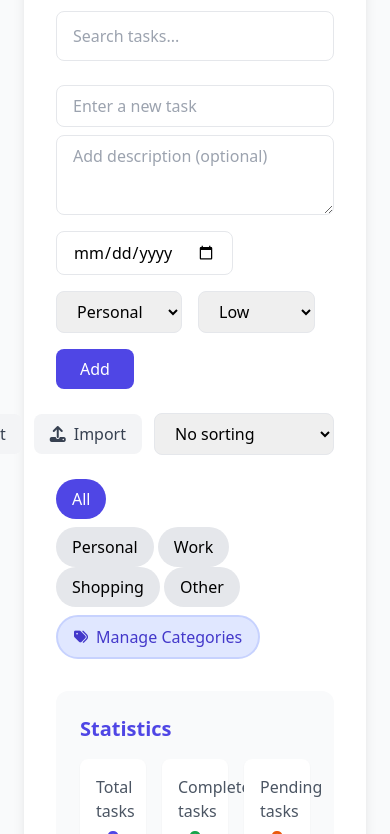
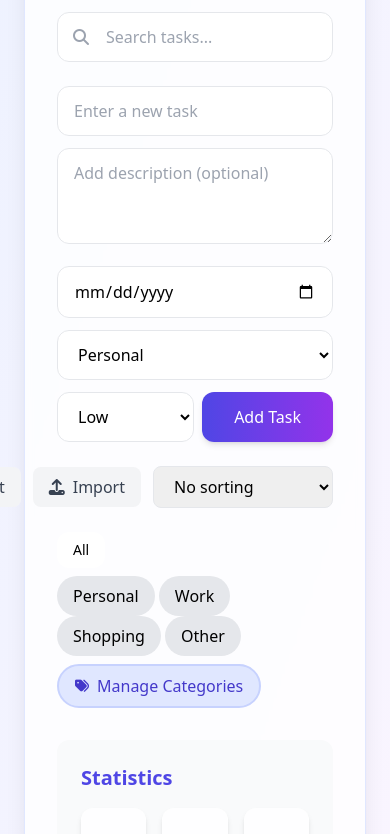
Before and after one commit to PawiX25/Taskara, a plain HTML site: page index.html in a window 390 px wide. Shown: the part 117-951 px from the top of the page. Drawn offline with nearby package versions, Linux system fonts and the light colour scheme.

Commit message:
Enhance UI with custom scrollbar, improved input styles, and responsive layout adjustments

```diff
--- a/index.html
+++ b/index.html
@@ -6,43 +6,65 @@
     <title>Taskara</title>
     <script src="https://cdn.tailwindcss.com"></script>
     <link rel="stylesheet" href="https://cdnjs.cloudflare.com/ajax/libs/font-awesome/6.5.1/css/all.min.css">
+    <style>
+        ::-webkit-scrollbar {
+            width: 8px;
+        }
+        ::-webkit-scrollbar-track {
+            background: #f1f1f1;
+        }
+        ::-webkit-scrollbar-thumb {
+            background: #c7d2fe;
+            border-radius: 4px;
+        }
+        ::-webkit-scrollbar-thumb:hover {
+            background: #818cf8;
+        }
+    </style>
 </head>
-<body class="bg-gray-50 min-h-screen">
-    <div class="max-w-3xl mx-auto p-6">
-        <div class="bg-white rounded-2xl shadow-lg p-8">
-            <h1 class="text-4xl font-bold text-center text-indigo-600 mb-8">Taskara</h1>
+<body class="bg-gradient-to-br from-indigo-50 to-purple-50 min-h-screen">
+    <div class="max-w-4xl mx-auto p-6">
+        <div class="bg-white/80 backdrop-blur-sm rounded-2xl shadow-xl p-8 border border-indigo-100">
+            <h1 class="text-4xl font-bold text-center bg-gradient-to-r from-indigo-600 to-purple-600 bg-clip-text text-transparent mb-8">Taskara</h1>
 
             <div class="mb-6">
+                <div class="relative">
+                    <i class="fas fa-search absolute left-4 top-1/2 transform -translate-y-1/2 text-gray-400"></i>
                     <input type="text" id="searchInput" placeholder="Search tasks..."
-                    class="w-full px-4 py-3 rounded-lg border border-gray-200 focus:ring-2 focus:ring-indigo-400 focus:border-transparent transition">
+                        class="w-full pl-12 pr-4 py-3 rounded-xl border border-gray-200 focus:ring-2 focus:ring-indigo-400 focus:border-transparent transition bg-white/80">
+                </div>
             </div>
 
-            <div class="flex flex-wrap gap-4 mb-6">
-                <div class="w-full flex flex-col gap-2">
+            <div class="grid grid-cols-1 md:grid-cols-2 gap-4 mb-6">
+                <div class="space-y-3">
                     <input type="text" id="taskInput" placeholder="Enter a new task"
-                        class="w-full px-4 py-2 rounded-lg border border-gray-200 focus:ring-2 focus:ring-indigo-400 focus:border-transparent">
+                        class="w-full px-4 py-3 rounded-xl border border-gray-200 focus:ring-2 focus:ring-indigo-400 focus:border-transparent bg-white/80">
                     <textarea id="taskDescription" placeholder="Add description (optional)"
-                        class="w-full px-4 py-2 rounded-lg border border-gray-200 focus:ring-2 focus:ring-indigo-400 focus:border-transparent h-20"></textarea>
+                        class="w-full px-4 py-3 rounded-xl border border-gray-200 focus:ring-2 focus:ring-indigo-400 focus:border-transparent h-24 bg-white/80"></textarea>
                 </div>
+                <div class="space-y-3">
                     <input type="date" id="deadlineInput"
-                    class="px-4 py-2 rounded-lg border border-gray-200 focus:ring-2 focus:ring-indigo-400">
+                        class="w-full px-4 py-3 rounded-xl border border-gray-200 focus:ring-2 focus:ring-indigo-400 bg-white/80">
                     <select id="categorySelect"
-                    class="px-4 py-2 rounded-lg border border-gray-200 focus:ring-2 focus:ring-indigo-400">
+                        class="w-full px-4 py-3 rounded-xl border border-gray-200 focus:ring-2 focus:ring-indigo-400 bg-white/80">
                         <option value="personal">Personal</option>
                         <option value="work">Work</option>
                         <option value="shopping">Shopping</option>
                         <option value="other">Other</option>
                     </select>
+                    <div class="flex gap-2">
                         <select id="prioritySelect"
-                    class="px-4 py-2 rounded-lg border border-gray-200 focus:ring-2 focus:ring-indigo-400">
+                            class="flex-1 px-4 py-3 rounded-xl border border-gray-200 focus:ring-2 focus:ring-indigo-400 bg-white/80">
                             <option value="low">Low</option>
                             <option value="medium">Medium</option>
                             <option value="high">High</option>
                         </select>
                         <button onclick="addTask()"
-                    class="px-6 py-2 bg-indigo-600 text-white rounded-lg hover:bg-indigo-700 transition">
-                    Add
+                            class="px-8 py-3 bg-gradient-to-r from-indigo-600 to-purple-600 text-white rounded-xl hover:opacity-90 transition-opacity font-medium shadow-md hover:shadow-lg">
+                            Add Task
                         </button>
+                    </div>
+                </div>
             </div>
 
             <div class="flex justify-end items-center gap-3 mb-6">
@@ -65,7 +87,7 @@
             </div>
 
             <div class="flex flex-wrap gap-2 mb-6">
-                <button class="filter-btn active px-4 py-2 rounded-full bg-indigo-600 text-white" data-category="all">All</button>
+                <button class="filter-btn active px-4 py-2 rounded-xl bg-white/80 hover:bg-indigo-50 transition capitalize text-sm font-medium" data-category="all">All</button>
                 <div id="filterButtons"></div>
                 <button onclick="openFilterModal()"
                     class="flex items-center gap-2 px-4 py-2 rounded-full bg-indigo-100 text-indigo-700 hover:bg-indigo-200 transition border-2 border-indigo-200">
@@ -79,15 +101,15 @@
             <div class="mt-8 bg-gray-50 rounded-xl p-6">
                 <h3 class="text-xl font-semibold text-indigo-600 mb-4">Statistics</h3>
                 <div class="grid grid-cols-3 gap-4 text-center">
-                    <div class="bg-white p-4 rounded-lg shadow-sm">
+                    <div class="bg-white/90 p-5 rounded-xl shadow-md hover:shadow-lg transition-shadow">
                         <p class="text-gray-600">Total tasks</p>
                         <span id="totalTasks" class="text-2xl font-bold text-indigo-600">0</span>
                     </div>
-                    <div class="bg-white p-4 rounded-lg shadow-sm">
+                    <div class="bg-white/90 p-5 rounded-xl shadow-md hover:shadow-lg transition-shadow">
                         <p class="text-gray-600">Completed tasks</p>
                         <span id="completedTasks" class="text-2xl font-bold text-green-600">0</span>
                     </div>
-                    <div class="bg-white p-4 rounded-lg shadow-sm">
+                    <div class="bg-white/90 p-5 rounded-xl shadow-md hover:shadow-lg transition-shadow">
                         <p class="text-gray-600">Pending tasks</p>
                         <span id="pendingTasks" class="text-2xl font-bold text-orange-600">0</span>
                     </div>
@@ -96,7 +118,7 @@
         </div>
     </div>
     <div id="filterModal" class="hidden fixed inset-0 bg-black bg-opacity-50 flex items-center justify-center">
-        <div class="bg-white rounded-lg p-6 w-96">
+        <div class="bg-white/90 backdrop-blur-sm rounded-xl p-6 w-96 shadow-2xl border border-indigo-100">
             <div class="flex items-center gap-2 mb-4">
                 <i class="fas fa-tags text-indigo-600"></i>
                 <h2 class="text-xl font-bold">Manage Categories</h2>
@@ -121,7 +143,7 @@
         </div>
     </div>
     <div id="confirmModal" class="hidden fixed inset-0 bg-black bg-opacity-50 flex items-center justify-center z-50">
-        <div class="bg-white rounded-lg p-6 w-96 shadow-xl">
+        <div class="bg-white/90 backdrop-blur-sm rounded-xl p-6 w-96 shadow-2xl border border-indigo-100">
             <h2 class="text-xl font-bold mb-4" id="confirmTitle">Confirm Action</h2>
             <p id="confirmMessage" class="text-gray-600 mb-6"></p>
             <div class="flex justify-end gap-2">
@@ -136,7 +158,7 @@
     </div>
 
     <div id="promptModal" class="hidden fixed inset-0 bg-black bg-opacity-50 flex items-center justify-center z-50">
-        <div class="bg-white rounded-lg p-6 w-96 shadow-xl">
+        <div class="bg-white/90 backdrop-blur-sm rounded-xl p-6 w-96 shadow-2xl border border-indigo-100">
             <h2 class="text-xl font-bold mb-4" id="promptTitle">Edit Task</h2>
             <input type="text" id="promptInput" placeholder="Task title"
                 class="w-full px-4 py-2 rounded-lg border border-gray-200 mb-3">
```
Lines whose indentation alone changed are shown as unchanged.
